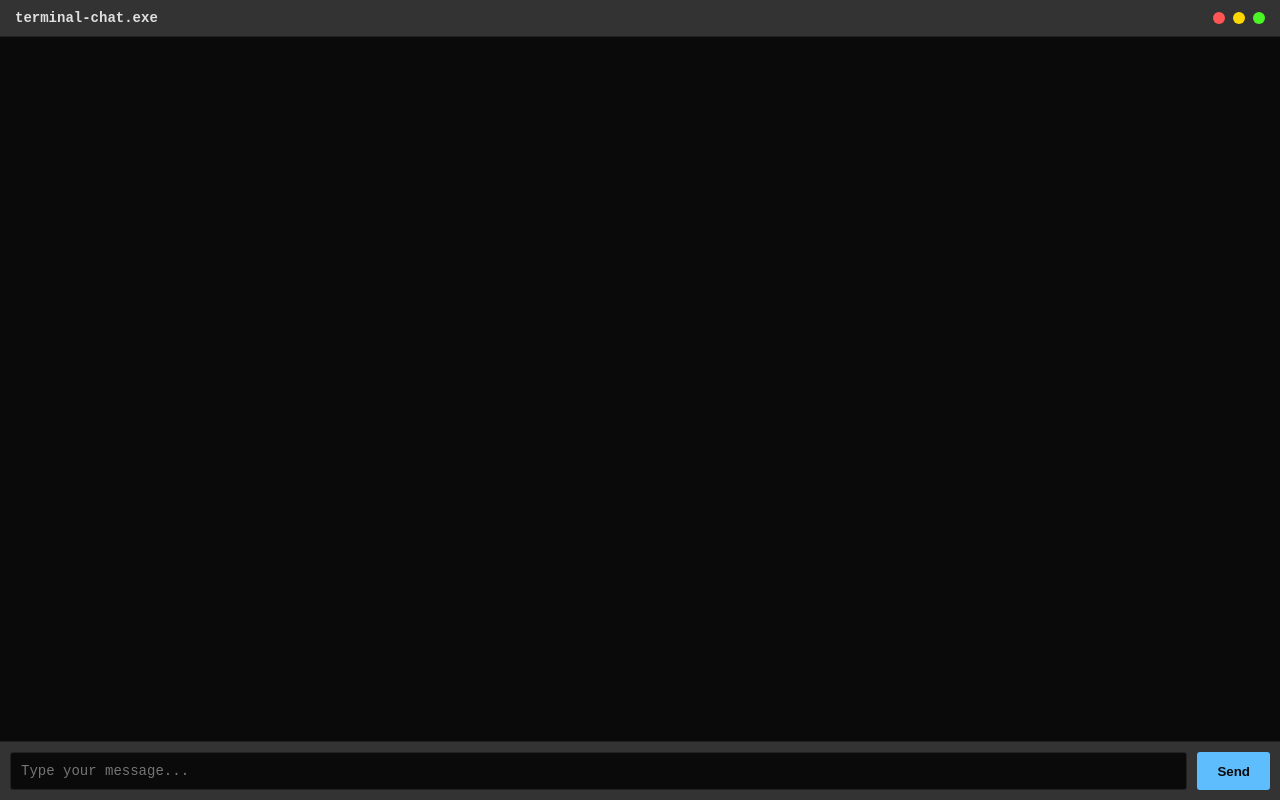
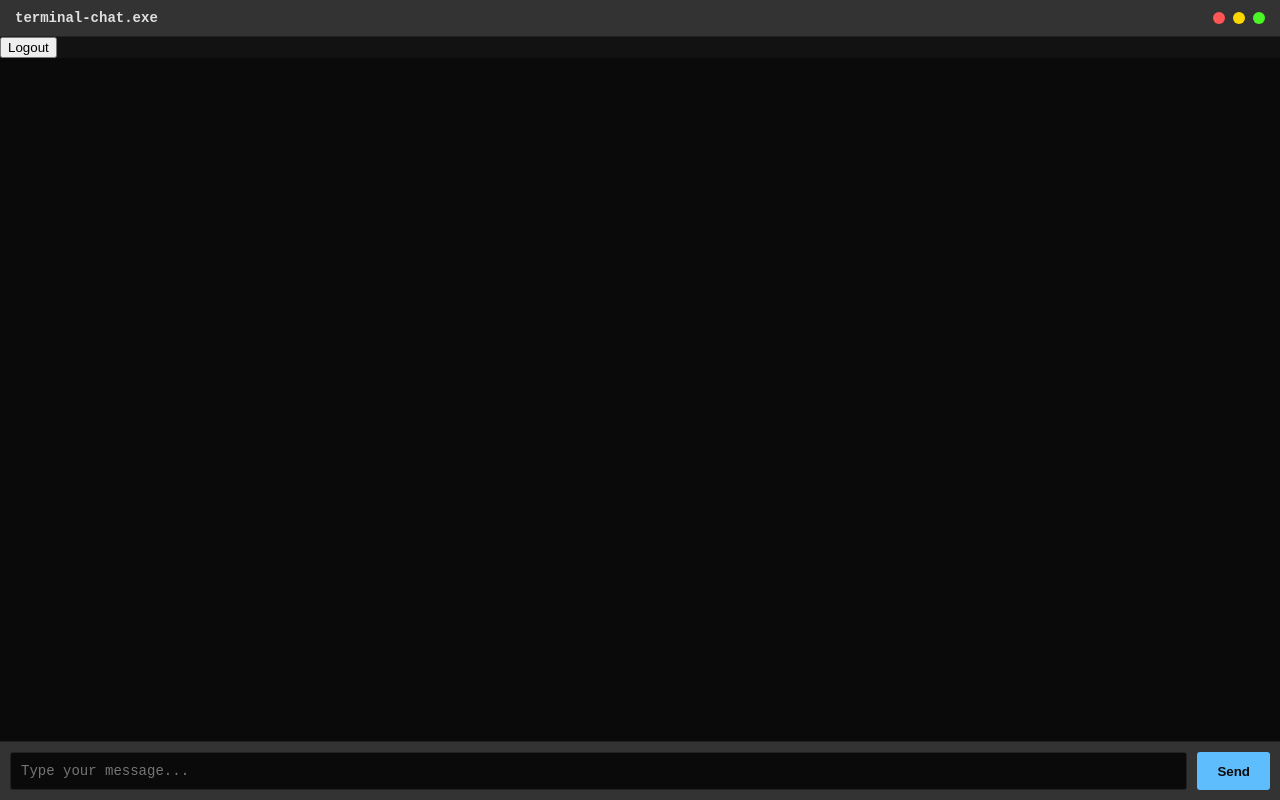
Before and after one commit to Fraccord25/terminal-chat, a website: page public/index.html in a window 1280 px wide. Drawn offline with nearby package versions, Linux system fonts and the light colour scheme; no server answers; sample sign-in values are in the browser's storage.

Commit message:
Update index.html

```diff
--- a/public/index.html
+++ b/public/index.html
@@ -16,6 +16,11 @@
         </div>
     </div>
 
+    <!-- Tombol Logout -->
+    <div class="logout-bar">
+        <button onclick="logout()">Logout</button>
+    </div>
+
     <div class="chat-container">
         <div class="chat-messages" id="chatMessages">
             <!-- Chat messages will appear here -->
```
